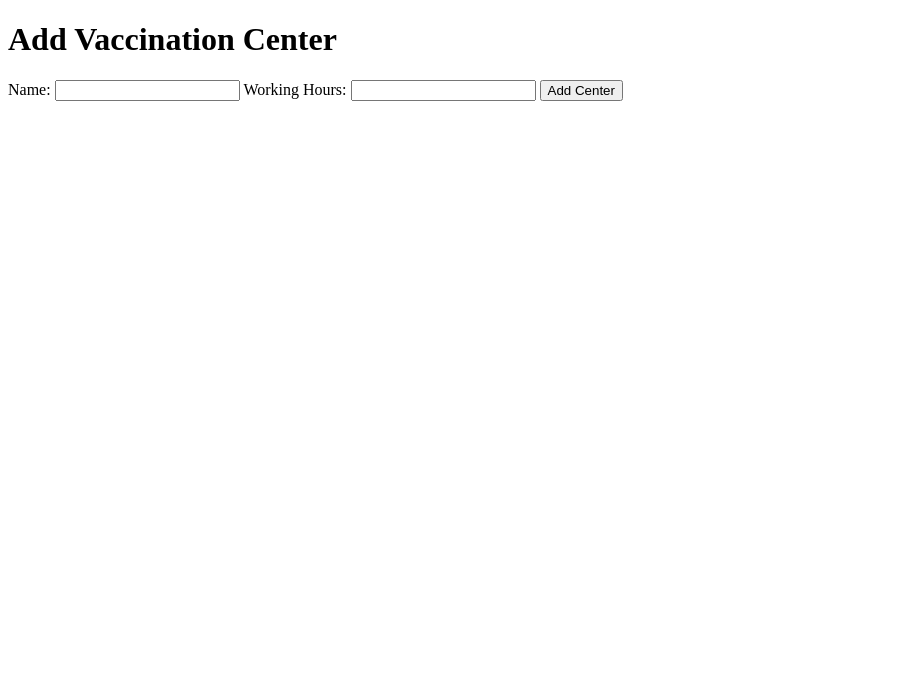
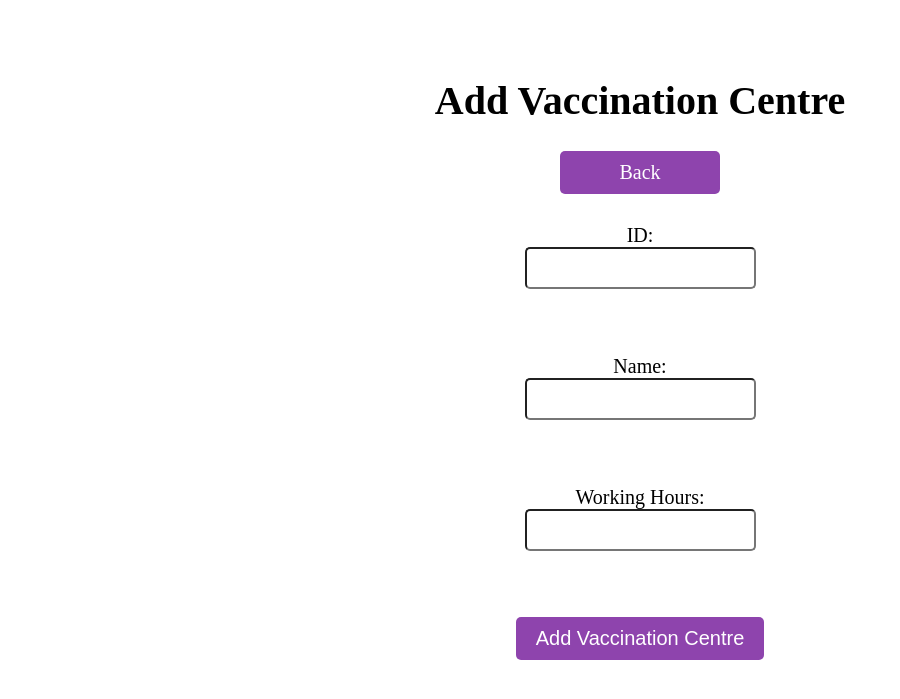
Before and after one commit to Shyxm08/covid_project, a Flask app: template templates/add_vaccination_center.html in a window 1280 px wide. Shown: the top 699 px of the page, without its empty margins (0-900 px from the left). Run offline with Flask 3, Linux system fonts and the light colour scheme; the template is opened without the code that fills it, so the values that code supplies are empty.

Commit message:
Update add_vaccination_center.html

```diff
--- a/templates/add_vaccination_center.html
+++ b/templates/add_vaccination_center.html
@@ -1,17 +1,24 @@
 <!DOCTYPE html>
 <html>
 <head>
-    <title>Add Vaccination Center</title>
+    <title>Add Vaccination Centre</title>
     <link rel="stylesheet" href="{{ url_for('static', filename='styles.css') }}">
+
 </head>
 <body>
-    <h1>Add Vaccination Center</h1>
-    <form action="{{ url_for('add_vaccination_center') }}" method="POST">
-        <label for="name">Name:</label>
-        <input type="text" name="name" id="name" required>
-        <label for="working_hours">Working Hours:</label>
-        <input type="text" name="working_hours" id="working_hours" required>
-        <input type="submit" value="Add Center">
+    <h1 class="login-title">Add Vaccination Centre</h1>
+    <a href="{{ url_for('admin_dashboard') }}" class="btn-home">Back</a>
+    <form action="/add_vaccination_centre" method="POST">
+        <label for="id" class="login-label">ID:</label>
+        <input type="text" id="id" name="id" required class="login-input"><br><br>
+
+        <label for="name" class="login-label">Name:</label>
+        <input type="text" id="name" name="name" required class="login-input"><br><br>
+
+        <label for="working_hours" class="login-label">Working Hours:</label>
+        <input type="text" id="working_hours" name="working_hours" required class="login-input"><br><br>
+
+        <input type="submit" value="Add Vaccination Centre" class="login-button">
     </form>
 </body>
 </html>
```
